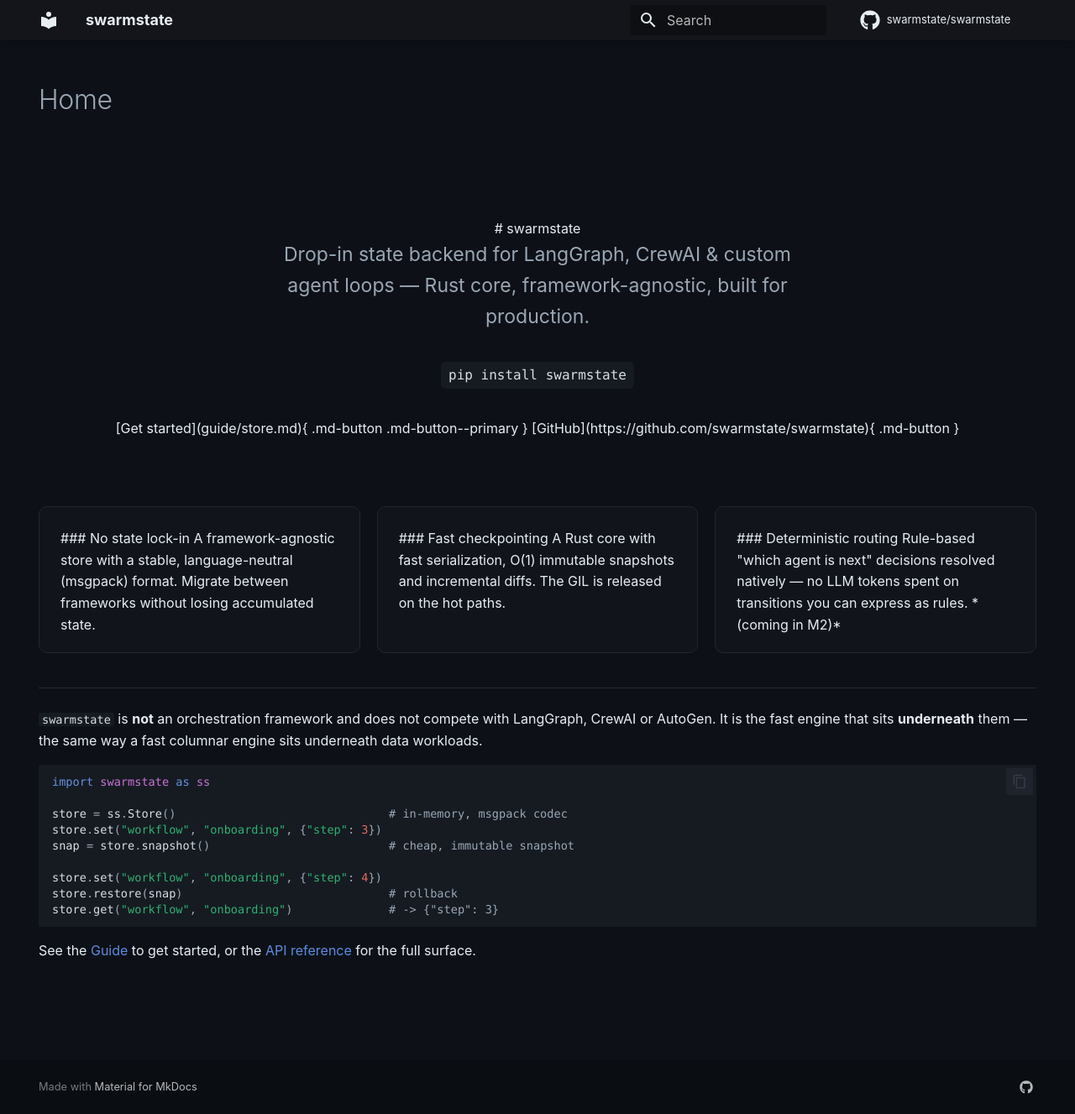
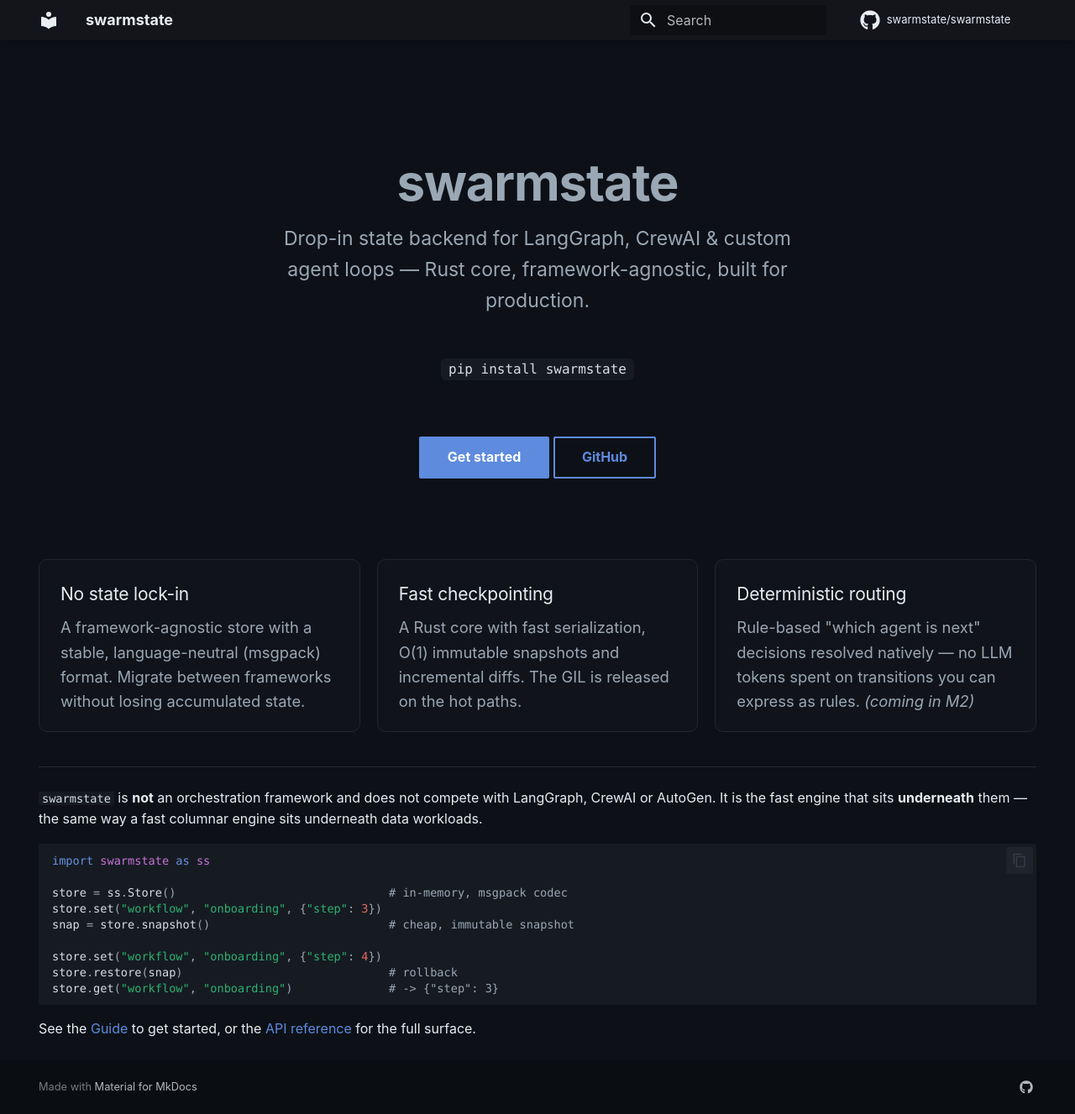
Before and after one commit to swarmstate/swarmstate.github.io, an MkDocs documentation site: the page built from docs/index.md, in a window 1280 px wide and 1327 px high. Shown: the whole window at 84% size. Built offline with MkDocs 1.6.1 and Material for MkDocs 9.7.7, drawn with Linux system fonts in a browser that asks for light colours; comment, search, counter and statistics services are not loaded.

Commit message:
Fix docs rendering: enable md_in_html + attr_list, markdown=1 on hero divs
Markdown inside the hero/feature <div> blocks was rendered literally.

Co-Authored-By: Claude Opus 4.8 (1M context) <noreply@anthropic.com>

```diff
--- a/docs/index.md
+++ b/docs/index.md
@@ -4,7 +4,7 @@ hide:
   - toc
 ---
 
-<div class="ss-hero" markdown>
+<div class="ss-hero" markdown="1">
 
 # swarmstate
 
@@ -13,28 +13,28 @@ Rust core, framework-agnostic, built for production.</p>
 
 <code>pip install swarmstate</code>
 
-<div class="ss-cta" markdown>
+<div class="ss-cta" markdown="1">
 [Get started](guide/store.md){ .md-button .md-button--primary }
 [GitHub](https://github.com/swarmstate/swarmstate){ .md-button }
 </div>
 
 </div>
 
-<div class="ss-features" markdown>
+<div class="ss-features" markdown="1">
 
-<div class="ss-card" markdown>
+<div class="ss-card" markdown="1">
 ### No state lock-in
 A framework-agnostic store with a stable, language-neutral (msgpack) format.
 Migrate between frameworks without losing accumulated state.
 </div>
 
-<div class="ss-card" markdown>
+<div class="ss-card" markdown="1">
 ### Fast checkpointing
 A Rust core with fast serialization, O(1) immutable snapshots and incremental
 diffs. The GIL is released on the hot paths.
 </div>
 
-<div class="ss-card" markdown>
+<div class="ss-card" markdown="1">
 ### Deterministic routing
 Rule-based "which agent is next" decisions resolved natively — no LLM tokens
 spent on transitions you can express as rules. *(coming in M2)*
--- a/docs/stylesheets/extra.css
+++ b/docs/stylesheets/extra.css
@@ -70,6 +70,10 @@ body {
   justify-content: center;
   flex-wrap: wrap;
 }
+/* No permalink pilcrow on the hero title. */
+.ss-hero .headerlink {
+  display: none;
+}
 
 /* Hide the "empty" H1 that MkDocs would render before the hero. */
 .md-typeset .ss-hero + h1,
--- a/mkdocs.yml
+++ b/mkdocs.yml
@@ -31,6 +31,8 @@ extra_css:
 
 markdown_extensions:
   - admonition
+  - attr_list        # enables { .md-button } on links/headings
+  - md_in_html       # renders markdown inside <div markdown="1"> blocks
   - toc:
       permalink: true
   - pymdownx.highlight:
```
